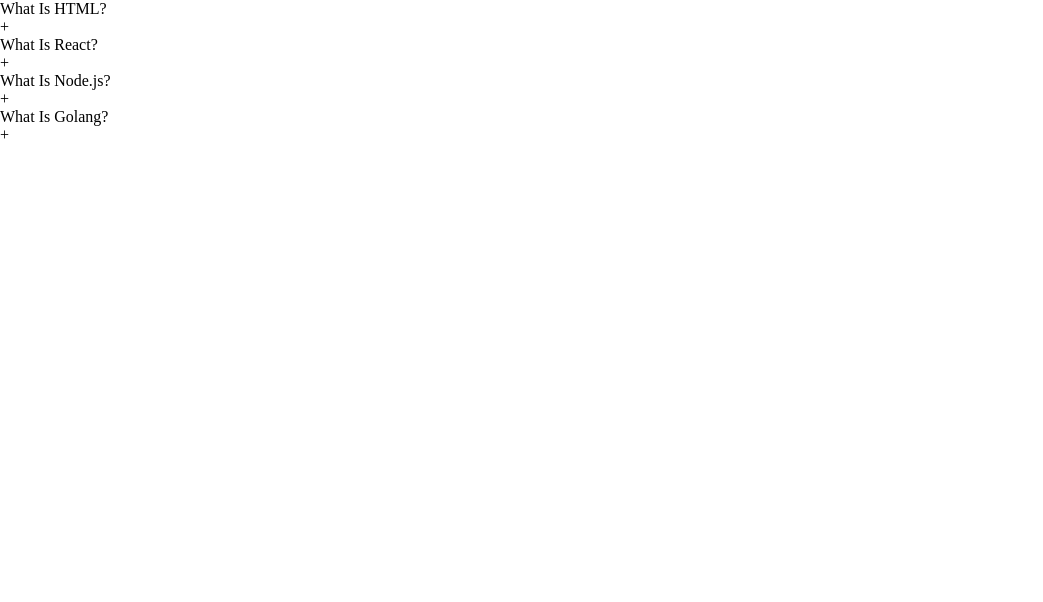
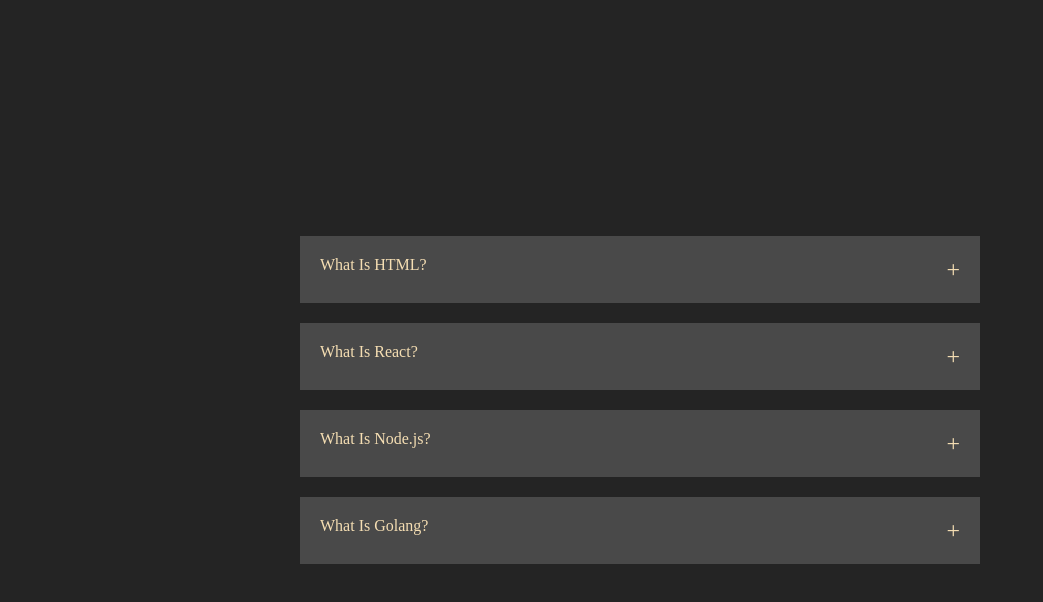
Before and after one commit to DineshDhanoki/Learning, a React (Create React App) app: page / in a window 1280 px wide. Shown: the top 602 px of the page, without its empty margins (0-1043 px from the left). Built offline with nearby package versions, Linux system fonts and the light colour scheme; the HTML template or start-up script is replaced by a standard one.

Commit message:
Add files via upload

```diff
--- a/src/index-7.css
+++ b/src/index-7.css
@@ -3,3 +3,42 @@
     margin: 0;
     box-sizing: border-box;
 }
+
+body{
+    background: rgb(36, 36, 36);
+    color: wheat;
+    display: flex;
+    justify-content: center;
+    align-items: center;
+    height: 100vh;
+    font-family: cursive;
+}
+
+.accordian-cards{
+    margin: 20px;
+    padding: 20px;
+    background: rgb(73, 73, 73);
+}
+
+.header{
+    display: flex;
+    justify-content: space-between;
+    width: 40rem;
+}
+
+.cards-title{
+    display: flex;
+    justify-content: space-around;
+    width: 50rem;
+}
+
+.icon{
+    font-size: 1.5rem;
+    cursor: pointer;
+}
+
+p.card-info{
+    width: 30rem;
+    padding: 20px 0;
+    line-height: 1.3;
+}
```
